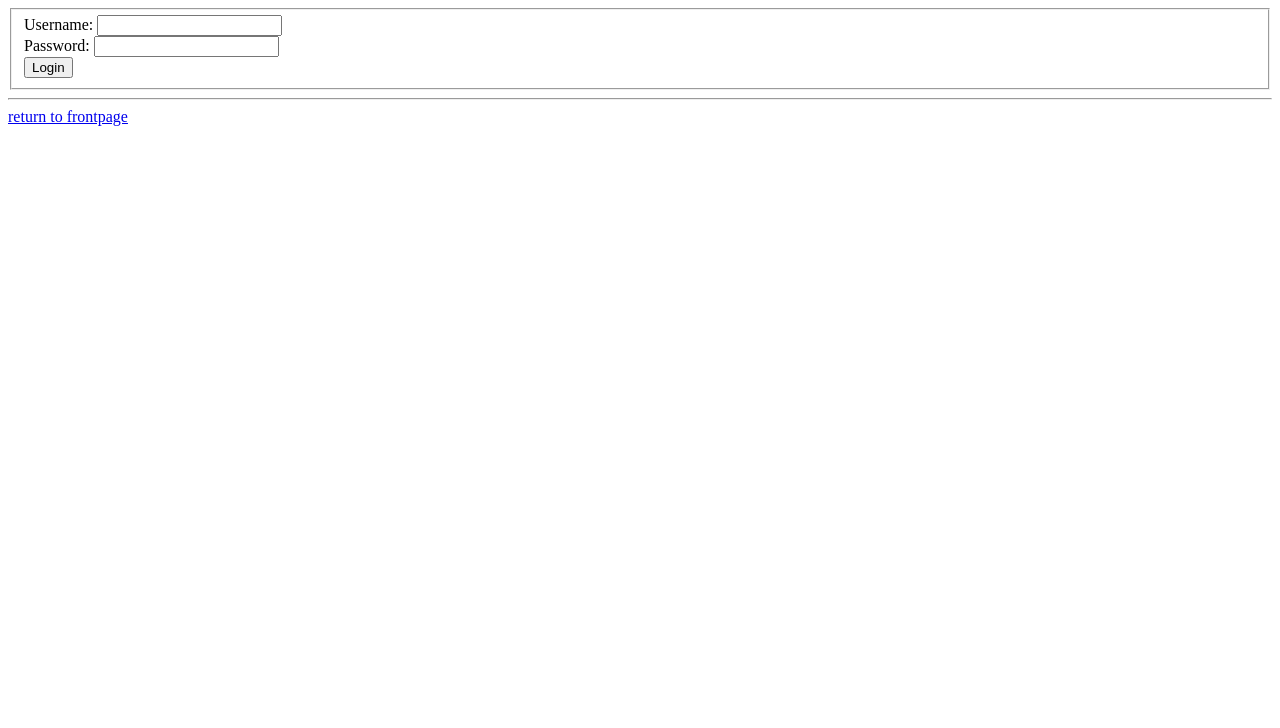
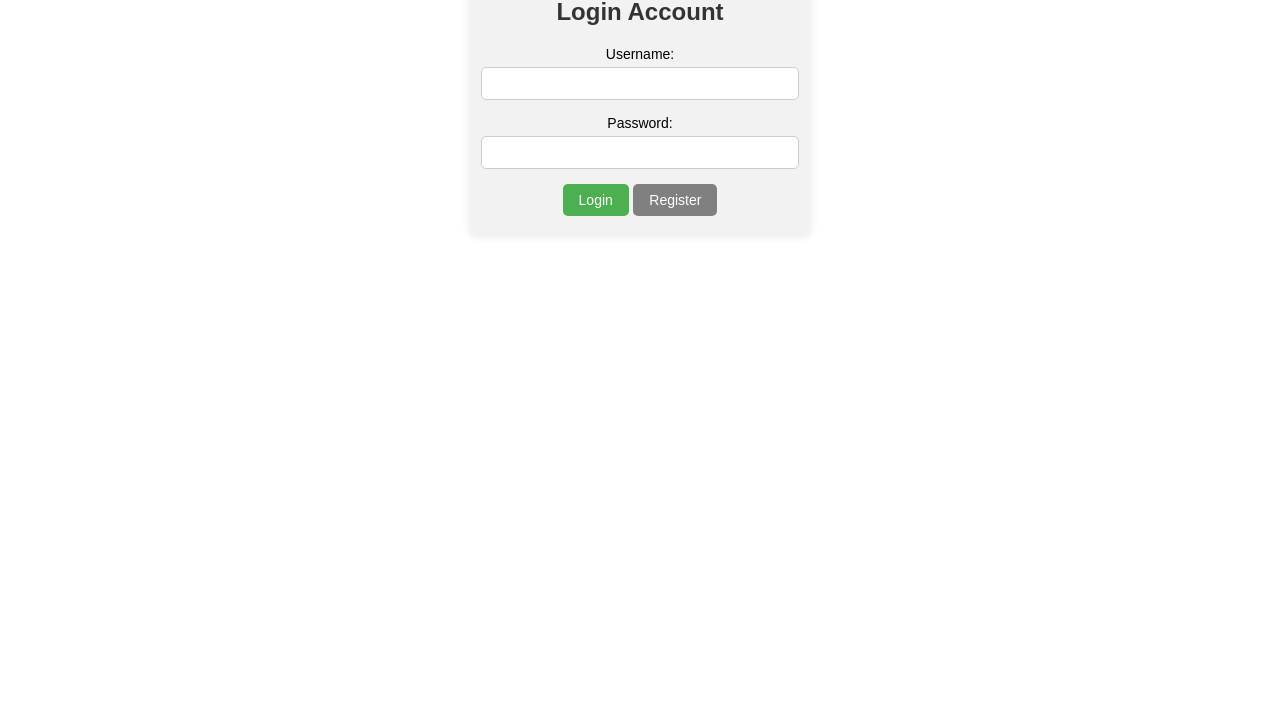
Before and after one commit to kurtchesneyedu/cs364_final_project, a plain HTML site: page OneTouchTimer/frontend/public/login.html in a window 1280 px wide. Shown: the part 72-800 px from the top of the page. Drawn offline with Linux system fonts and the light colour scheme.

Commit message:
fixed minor login issues and table population

```diff
--- a/OneTouchTimer/frontend/public/dashboard.js
+++ b/OneTouchTimer/frontend/public/dashboard.js
@@ -24,7 +24,7 @@ async function fetchUsers() {
         });
 
     } else {
-        alert("Unauthorized access! - remove this alert from dashboard.js (line:18) when 'done'"); // comment this out when confident
+        alert("Unauthorized access!"); // comment this out when confident
         window.location.href = "/frontpage.html";
     }
 }
--- a/OneTouchTimer/frontend/public/login.html
+++ b/OneTouchTimer/frontend/public/login.html
@@ -4,26 +4,28 @@
     <meta charset="UTF-8">
     <meta name="viewport" content="width=device-width, initial-scale=1.0">
     <title>Login</title>
-
-    <script defer src = "login.js"> </script>
-
+    <link rel="stylesheet" href="styles.css">
+    <script defer src="login.js"></script>
 </head>
 <body>
-    <h1>Login</h1>
-    <form id="login-form" onsubmit="login(event)">
-      <fieldset>
-        <label for="user_field">Username:</label>
-        <input type="text" id="user_field" name="username" required>
-        <br>
-        <label for="password_field">Password:</label>
-        <input type="password" id="password_field" name="password" required>
-        <br>
-        <button type="submit">Login</button>
-      </fieldset>
-    </form>
+    <section class="login-page">
+        <div class="login-container">
+            <h1>Login Account</h1>
+            <form id="login-form" onsubmit="login(event)">
+                <label for="username">Username:</label>
+                <input type="text" id="username" name="username" required class="login-input">
 
-    <hr>
+                <label for="password">Password:</label>
+                <input type="password" id="password" name="password" required class="login-input">
 
-    <a href="frontpage.html"> return to frontpage</a>
+                <div class="button-group">
+                    <button type="submit">Login</button>
+                    <button onclick="window.location.href='register.html'" class="register-button" type="button">Register</button>
+                </div>
+            </form>
+        </div>
+    </section>
+
+    <a href="frontpage.html" class="home-button">Home</a>
 </body>
 </html>
```
Also changed, not shown: OneTouchTimer/backend/server.js (+6 -1 lines), OneTouchTimer/frontend/public/frontpage.html (+1 -1 lines), OneTouchTimer/frontend/public/index.html (+1 -3 lines), OneTouchTimer/frontend/public/script.js (+15 -0 lines).
